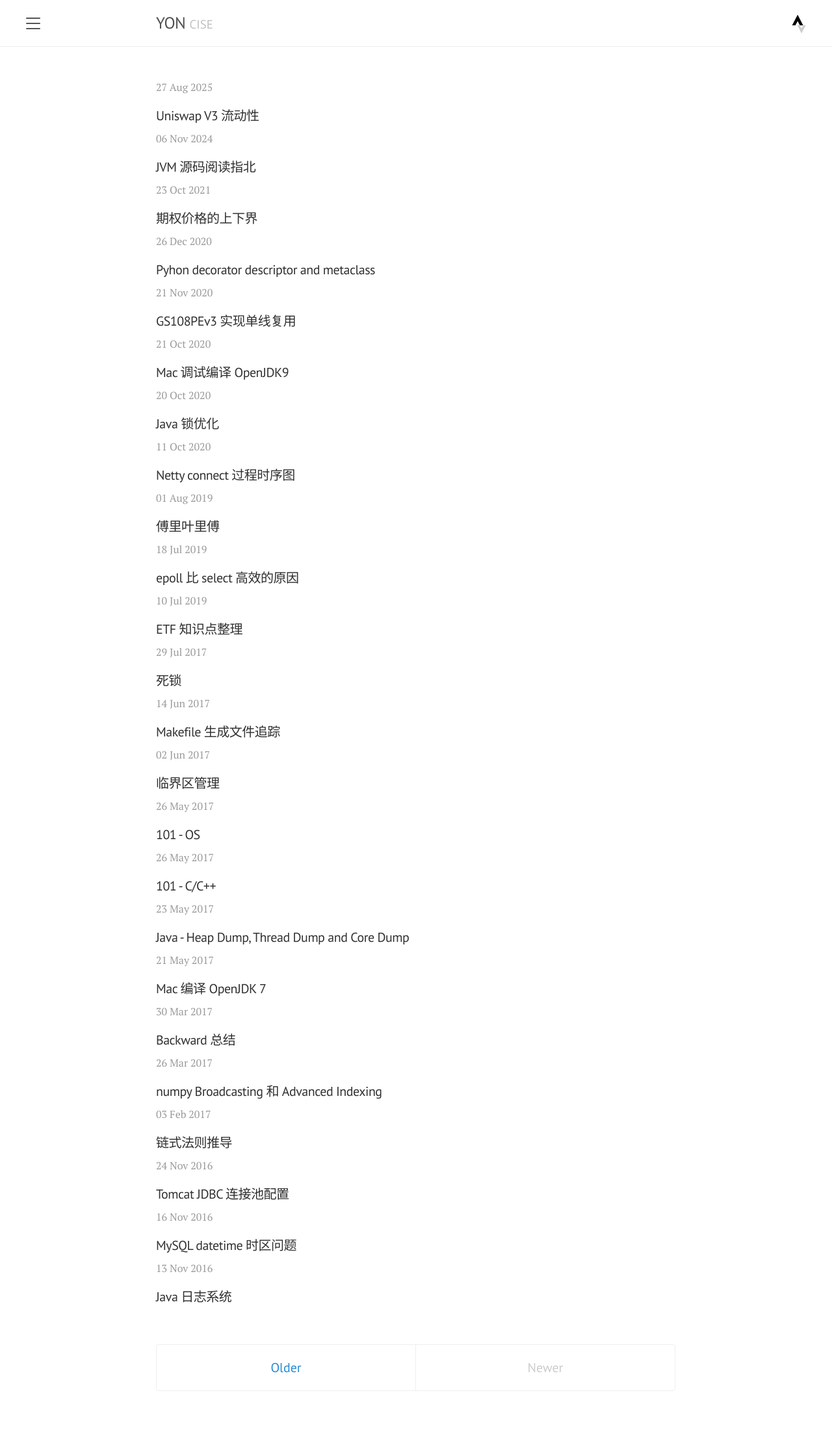
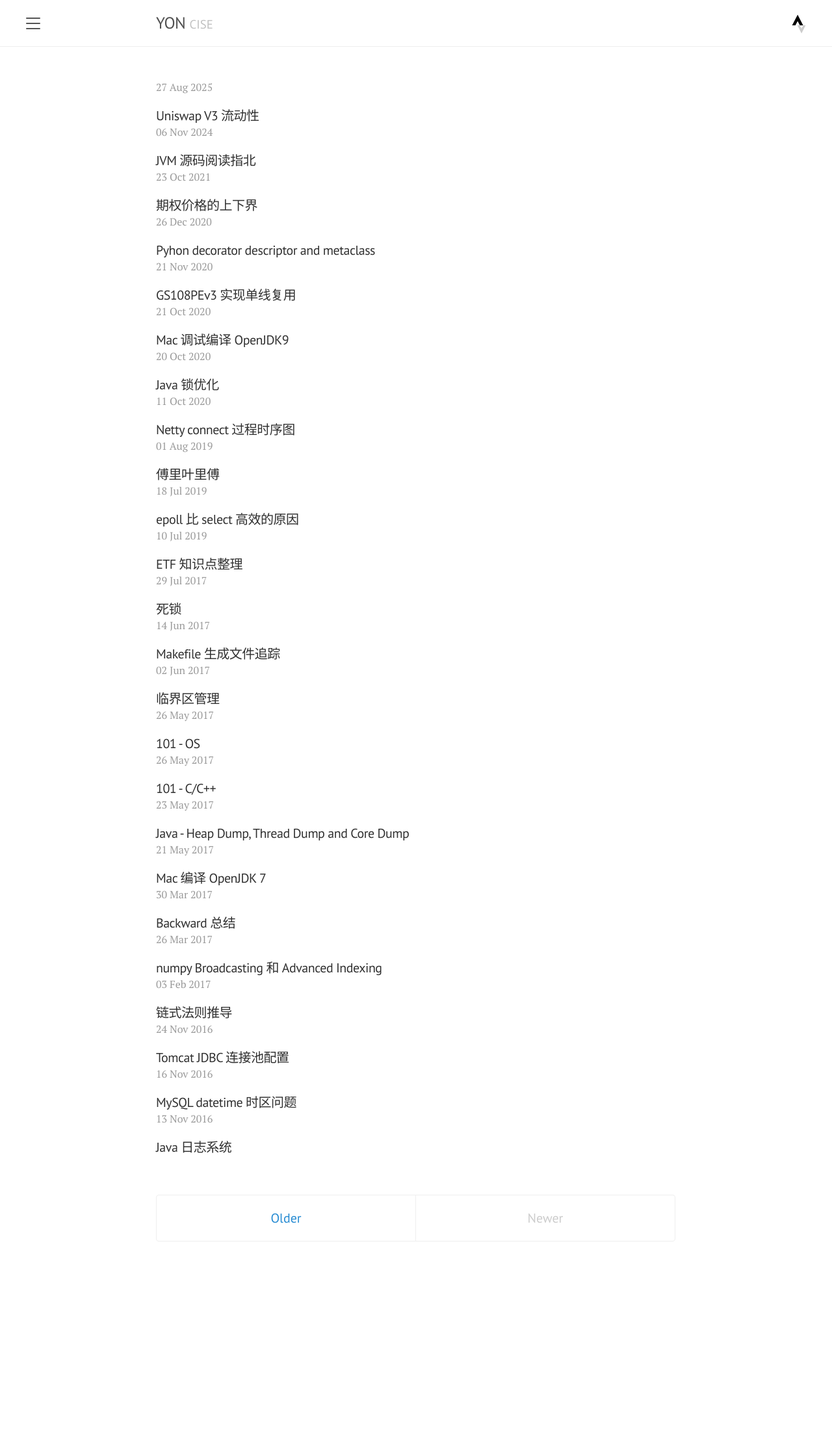
Before and after one commit to yoncise/yoncise.github.io, a Jekyll site: the page built from index.html, in a window 1280 px wide. Shown: the whole page at 65% size. Built offline with Jekyll 4.4.1, drawn with Linux system fonts in a browser that asks for light colours; the list of posts is cut into pages by our own code; after the commit the page ends 1970 px from its top, so only the background shows below that.

Commit message:
Update index.html

```diff
--- a/index.html
+++ b/index.html
@@ -5,7 +5,7 @@
 
 <div class="posts">
   {% for post in paginator.posts %}
-  <div class="post">
+  <div class="toc">
     <span class="post-date">{{ post.date | date_to_string }}</span>
     <h4 class="post-title">
       <a href="{{ post.url | absolute_url }}">
```
